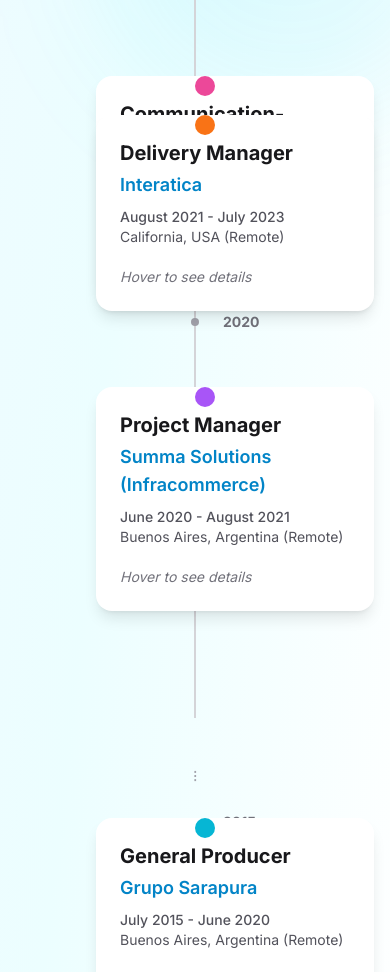
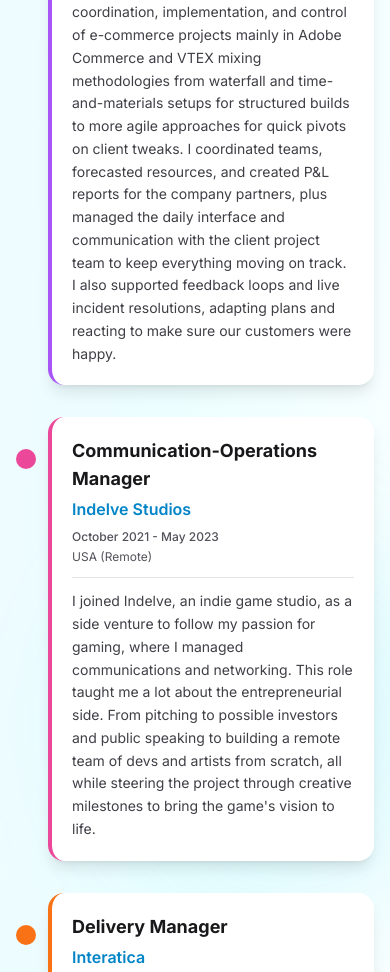
Before and after one commit to Excidium-MP/my-site, a React (Vite) app: page / in a window 390 px wide. Shown: the part 3503-4475 px from the top of the page. Built offline with nearby package versions, Linux system fonts and the light colour scheme.

Commit message:
Redesign timeline with mobile-first approach - fix iPhone 13 Mini overlap issues

```diff
--- a/src/pages/About.tsx
+++ b/src/pages/About.tsx
@@ -154,176 +154,96 @@
             Work Experience
           </h2>
 
-          {/* Timeline Container */}
-          <div className="relative h-[2000px]">
-            {/* Fixed Background Timeline with Year Markers */}
-            <div className="absolute left-1/2 top-0 bottom-0 transform -translate-x-1/2">
-              {/* Vertical Line - with gap */}
-              <div className="absolute left-1/2 top-0 w-0.5 bg-neutral-300 dark:bg-neutral-700 transform -translate-x-1/2" style={{ height: '70%' }}></div>
-              <div className="absolute left-1/2 w-0.5 bg-neutral-300 dark:bg-neutral-700 transform -translate-x-1/2" style={{ top: '75%', height: '25%' }}></div>
+          {/* Mobile-First Timeline Container */}
+          <div className="relative">
+            {/* Vertical Timeline Line - Hidden on mobile, visible on md+ */}
+            <div className="hidden md:block absolute left-1/2 top-0 bottom-0 w-0.5 bg-gradient-to-b from-primary-300 via-accent-300 to-primary-300 dark:from-primary-700 dark:via-accent-700 dark:to-primary-700 transform -translate-x-1/2"></div>
 
-              {/* Gap indicator */}
-              <div className="absolute left-1/2 transform -translate-x-1/2" style={{ top: '72.5%' }}>
-                <div className="flex flex-col items-center">
-                  <div className="text-neutral-400 dark:text-neutral-600 text-xs font-semibold">⋮</div>
-                </div>
-              </div>
-
-              {/* Fixed Year Markers (2025 - 2019, then 2015) */}
-              {[2025, 2024, 2023, 2022, 2021, 2020, 2019].map((year, index) => (
-                <div
-                  key={year}
-                  className="absolute left-1/2 transform -translate-x-1/2"
-                  style={{ top: `${(index / 7) * 70}%` }}
-                >
-                  {/* Small fixed dot */}
-                  <div className="w-2 h-2 rounded-full bg-neutral-400 dark:bg-neutral-600"></div>
-
-                  {/* Year label */}
-                  <span className="absolute left-full ml-6 md:left-auto md:right-full md:mr-6 top-1/2 transform -translate-y-1/2 text-sm font-bold text-neutral-500 dark:text-neutral-500 whitespace-nowrap">
-                    {year}
-                  </span>
-                </div>
-              ))}
-
-              {/* 2015 marker at the bottom */}
-              <div
-                className="absolute left-1/2 transform -translate-x-1/2"
-                style={{ top: '75%' }}
-              >
-                {/* Small fixed dot */}
-                <div className="w-2 h-2 rounded-full bg-neutral-400 dark:bg-neutral-600"></div>
-
-                {/* Year label */}
-                <span className="absolute left-full ml-6 md:left-auto md:right-full md:mr-6 top-1/2 transform -translate-y-1/2 text-sm font-bold text-neutral-500 dark:text-neutral-500 whitespace-nowrap">
-                  2015
-                </span>
-              </div>
-            </div>
-
-            {/* Dynamic Work Experience Hotspots */}
-            <div className="relative h-full">
+            {/* Work Experience Cards */}
+            <div className="space-y-8 md:space-y-12">
               {experiences.map((exp, index) => {
-                // Parse start date from period string
-                const parseStartDate = (period: string): number => {
-                  const monthMap: { [key: string]: number } = {
-                    'January': 0, 'February': 1, 'March': 2, 'April': 3, 'May': 4, 'June': 5,
-                    'July': 6, 'August': 7, 'September': 8, 'October': 9, 'November': 10, 'December': 11,
-                    'Jan': 0, 'Feb': 1, 'Mar': 2, 'Apr': 3, 'Jun': 5, 'Jul': 6, 'Aug': 7, 'Sep': 8, 'Oct': 9, 'Nov': 10, 'Dec': 11
-                  }
-
-                  // Extract the start part (before " - ")
-                  const startPart = period.split(' - ')[0].trim()
-
-                  // Try to match "Month Year" or "Month YYYY" pattern
-                  const match = startPart.match(/([A-Za-z]+)\s+(\d{4})/)
-                  if (match) {
-                    const month = match[1]
-                    const year = parseInt(match[2])
-                    const monthNum = monthMap[month] !== undefined ? monthMap[month] : 0
-                    // Return fractional year (e.g., March 2025 = 2025.167)
-                    return year + (monthNum / 12)
-                  }
-
-                  // Fallback: just extract year
-                  const yearMatch = startPart.match(/(\d{4})/)
-                  return yearMatch ? parseInt(yearMatch[1]) : 2020
-                }
-
-                const startDate = parseStartDate(exp.period)
-
-                // Calculate position based on date with gap
-                // 2025-2019 occupies 0-70% of timeline
-                // 2015 occupies 75% of timeline
-                let yearPosition: number
-                if (startDate >= 2019) {
-                  // Map 2025-2019 to 0-70%
-                  yearPosition = ((2025 - startDate) / 6) * 70
-                } else {
-                  // Map 2015 experiences to 75% (close to the 2015 marker)
-                  yearPosition = 75
-                }
-
                 // Define different colors for each work experience
                 const colors = [
-                  { bg: 'bg-cyan-500', dark: 'dark:bg-cyan-400', shadow: 'shadow-cyan-500/50' },
-                  { bg: 'bg-purple-500', dark: 'dark:bg-purple-400', shadow: 'shadow-purple-500/50' },
-                  { bg: 'bg-pink-500', dark: 'dark:bg-pink-400', shadow: 'shadow-pink-500/50' },
-                  { bg: 'bg-orange-500', dark: 'dark:bg-orange-400', shadow: 'shadow-orange-500/50' },
-                  { bg: 'bg-green-500', dark: 'dark:bg-green-400', shadow: 'shadow-green-500/50' },
-                  { bg: 'bg-blue-500', dark: 'dark:bg-blue-400', shadow: 'shadow-blue-500/50' }
+                  { bg: 'bg-cyan-500', dark: 'dark:bg-cyan-400', shadow: 'shadow-cyan-500/50', border: 'border-cyan-500 dark:border-cyan-400' },
+                  { bg: 'bg-purple-500', dark: 'dark:bg-purple-400', shadow: 'shadow-purple-500/50', border: 'border-purple-500 dark:border-purple-400' },
+                  { bg: 'bg-pink-500', dark: 'dark:bg-pink-400', shadow: 'shadow-pink-500/50', border: 'border-pink-500 dark:border-pink-400' },
+                  { bg: 'bg-orange-500', dark: 'dark:bg-orange-400', shadow: 'shadow-orange-500/50', border: 'border-orange-500 dark:border-orange-400' },
+                  { bg: 'bg-green-500', dark: 'dark:bg-green-400', shadow: 'shadow-green-500/50', border: 'border-green-500 dark:border-green-400' },
+                  { bg: 'bg-blue-500', dark: 'dark:bg-blue-400', shadow: 'shadow-blue-500/50', border: 'border-blue-500 dark:border-blue-400' }
                 ]
                 const color = colors[index % colors.length]
 
                 return (
                   <motion.div
                     key={exp.id}
-                    className="absolute w-full"
-                    style={{ top: `${yearPosition}%` }}
-                    initial={{ opacity: 0, x: index % 2 === 0 ? -50 : 50 }}
-                    whileInView={{ opacity: 1, x: 0 }}
+                    className="relative"
+                    initial={{ opacity: 0, y: 30 }}
+                    whileInView={{ opacity: 1, y: 0 }}
                     viewport={{ once: true, amount: 0.3 }}
                     transition={{ duration: 0.6, delay: index * 0.1 }}
                   >
-                    {/* Dynamic Work Experience Dot - Larger and colored */}
-                    <motion.div
-                      className={`absolute left-1/2 w-5 h-5 rounded-full transform -translate-x-1/2 -translate-y-1/2 z-10 transition-all duration-300 ${color.bg} ${color.dark} ${
+                    {/* Desktop: Alternating Layout */}
+                    <div className={`md:grid md:grid-cols-2 md:gap-8 ${index % 2 === 0 ? '' : 'md:grid-flow-dense'}`}>
+                      {/* Timeline Dot - Centered on desktop, left on mobile */}
+                      <div className={`hidden md:block absolute left-1/2 top-8 w-6 h-6 rounded-full transform -translate-x-1/2 z-10 transition-all duration-300 ${color.bg} ${color.dark} ring-4 ring-white dark:ring-neutral-900 ${
                         hoveredExperience === exp.id
-                          ? `scale-150 shadow-lg ${color.shadow}`
+                          ? `scale-125 shadow-lg ${color.shadow}`
                           : ''
-                      }`}
-                      animate={{
-                        scale: hoveredExperience === exp.id ? 1.5 : 1,
-                      }}
-                    />
+                      }`}></div>
+
+                      {/* Mobile Timeline Dot - Left aligned */}
+                      <div className={`md:hidden absolute left-0 top-8 w-5 h-5 rounded-full z-10 transition-all duration-300 ${color.bg} ${color.dark} ring-3 ring-white dark:ring-neutral-900`}></div>
 
                       {/* Content Card */}
-                    <div className={`ml-20 md:ml-0 ${index % 2 === 0 ? 'md:pr-[calc(50%+3rem)]' : 'md:pl-[calc(50%+3rem)]'}`}>
+                      <div className={`pl-8 md:pl-0 ${index % 2 === 0 ? 'md:col-start-1' : 'md:col-start-2'}`}>
                         <motion.div
-                        className={`bg-white dark:bg-neutral-800 rounded-2xl p-6 shadow-lg cursor-pointer transition-all duration-300 ${
+                          className={`bg-white dark:bg-neutral-800 rounded-2xl p-5 md:p-6 shadow-lg transition-all duration-300 border-l-4 md:border-l-0 ${color.border} ${
                             hoveredExperience === exp.id
-                            ? 'shadow-2xl scale-105 border-2 border-accent-400 dark:border-accent-500'
+                              ? 'shadow-2xl md:scale-105 md:border-2'
                               : 'hover:shadow-xl'
                           }`}
                           whileHover={{ y: -5 }}
                           onMouseEnter={() => setHoveredExperience(exp.id)}
                           onMouseLeave={() => setHoveredExperience(null)}
+                          onTouchStart={() => setHoveredExperience(exp.id)}
                         >
                           {/* Header - Always Visible */}
                           <div className="mb-3">
-                          <h3 className="text-xl md:text-2xl font-bold text-neutral-900 dark:text-white mb-1">
+                            <h3 className="text-lg md:text-xl lg:text-2xl font-bold text-neutral-900 dark:text-white mb-1">
                               {exp.title}
                             </h3>
-                          <p className="text-lg text-primary-600 dark:text-primary-400 font-semibold mb-2">
+                            <p className="text-base md:text-lg text-primary-600 dark:text-primary-400 font-semibold mb-2">
                               {exp.company}
                             </p>
-                          <div className="flex flex-col sm:flex-row sm:justify-between sm:items-center text-sm text-neutral-600 dark:text-neutral-400">
+                            <div className="flex flex-col text-xs md:text-sm text-neutral-600 dark:text-neutral-400 space-y-1">
                               <p className="font-medium">{exp.period}</p>
                               <p>{exp.location}</p>
                             </div>
                           </div>
 
-                        {/* Description - Shows on Hover */}
+                          {/* Description - Always visible on mobile, hover on desktop */}
                           <motion.div
-                          initial={{ height: 0, opacity: 0 }}
+                            initial={{ height: 'auto', opacity: 1 }}
                             animate={{
-                            height: hoveredExperience === exp.id ? 'auto' : 0,
-                            opacity: hoveredExperience === exp.id ? 1 : 0
+                              height: hoveredExperience === exp.id ? 'auto' : 'auto',
+                              opacity: hoveredExperience === exp.id ? 1 : 1
                             }}
-                          transition={{ duration: 0.3, ease: 'easeInOut' }}
-                          className="overflow-hidden"
+                            className="md:overflow-hidden"
+                            style={{
+                              height: hoveredExperience === exp.id ? 'auto' : (typeof window !== 'undefined' && window.innerWidth >= 768 ? 0 : 'auto')
+                            }}
                           >
                             <div className="pt-3 border-t border-neutral-200 dark:border-neutral-700">
-                            <p className="text-neutral-700 dark:text-neutral-300 leading-relaxed">
+                              <p className="text-sm md:text-base text-neutral-700 dark:text-neutral-300 leading-relaxed">
                                 {exp.description}
                               </p>
                             </div>
                           </motion.div>
 
-                        {/* Hover Indicator */}
+                          {/* Hover Indicator - Desktop only */}
                           {hoveredExperience !== exp.id && (
                             <motion.p
-                            className="text-sm text-neutral-500 dark:text-neutral-400 italic mt-2"
+                              className="hidden md:block text-sm text-neutral-500 dark:text-neutral-400 italic mt-2"
                               initial={{ opacity: 0 }}
                               animate={{ opacity: 1 }}
                               transition={{ delay: 0.2 }}
@@ -332,6 +252,10 @@
                             </motion.p>
                           )}
                         </motion.div>
+                      </div>
+
+                      {/* Empty column for alternating layout on desktop */}
+                      <div className={`hidden md:block ${index % 2 === 0 ? 'md:col-start-2' : 'md:col-start-1'}`}></div>
                     </div>
                   </motion.div>
                 )
```
Lines whose indentation alone changed are shown as unchanged.
